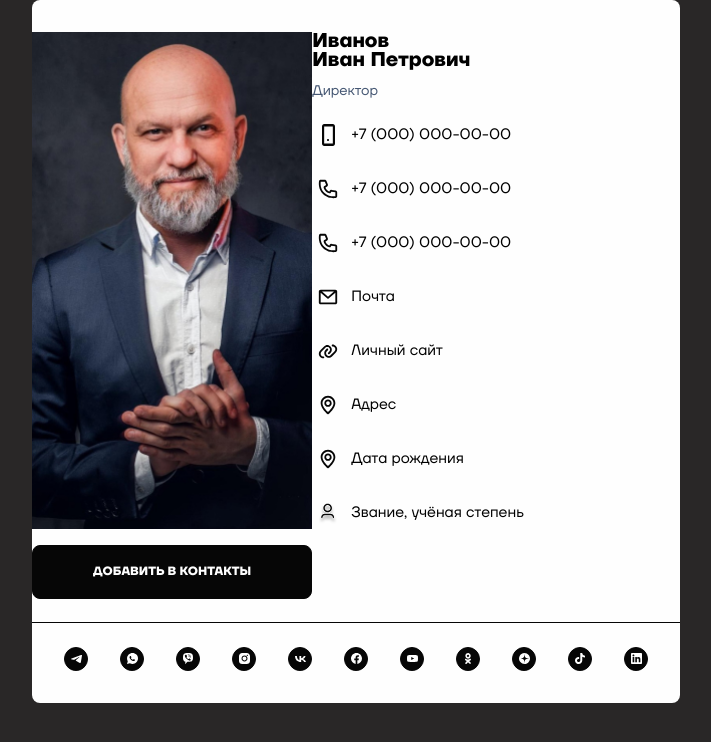
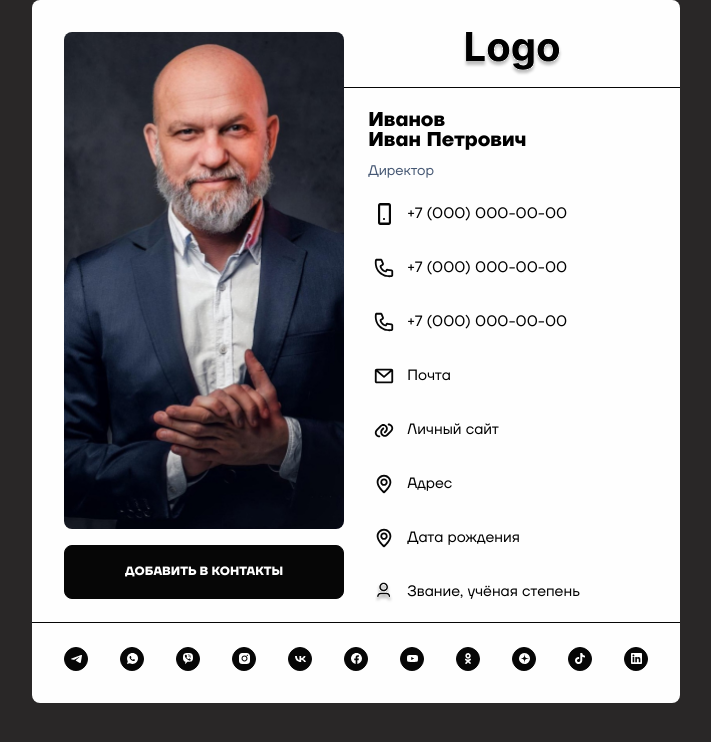
Before and after one commit to DocMoro/hubex, a React (Vite) app: page / in a window 1280 px wide. Shown: the top 742 px of the page, without its empty margins (284-995 px from the left). Built offline with nearby package versions, Linux system fonts and the light colour scheme.

Commit message:
feat: logo and position block

```diff
--- a/src/components/ProfileCard/ProfileCard.jsx
+++ b/src/components/ProfileCard/ProfileCard.jsx
@@ -1,6 +1,7 @@
 import { networkData, personData } from '../../constants/api'
 import DesktopImageContainer from './components/DesktopImageContainer/DesktopImageContainer'
 import Footer from './components/Footer/Footer'
+import Logo from './components/Logo/Logo'
 import PersonDescription from './components/PersonDescription/PersonDescription'
 import s from './ProfileCard.module.less'
 
@@ -9,7 +10,10 @@ const ProfileCard = () => {
     <section className={s.section}>
       <div className={s.container}>
         <DesktopImageContainer imageLink={personData.imageLink} />
-        <PersonDescription personData={personData} />
+        <div className={s.rightBlock}>
+          <Logo className={s.logoPosition} />
+          <PersonDescription personData={personData} />
+        </div>
       </div>
       <Footer networkData={networkData} />
     </section>
--- a/src/components/ProfileCard/ProfileCard.module.less
+++ b/src/components/ProfileCard/ProfileCard.module.less
@@ -10,5 +10,13 @@
 .container {
   display: flex;
 
-  margin: 32px 32px 23px 0;
+  margin: 32px 0 23px 32px;
 }
+
+.rightBlock {
+  width: 100%;
+}
+
+.logoPosition {
+  margin-bottom: 10px;
+}
--- a/src/components/ProfileCard/components/DesktopImageContainer/DesktopImageContainer.module.less
+++ b/src/components/ProfileCard/components/DesktopImageContainer/DesktopImageContainer.module.less
@@ -2,6 +2,7 @@
   font-weight: 700;
   font-size: 12px;
   line-height: 1.3em;
+  white-space: nowrap;
 
   padding: 18px 60px;
   background-color: var(--color-black);
@@ -12,11 +13,20 @@
   box-sizing: border-box;
 
   margin-top: 16px;
+
+  transition: opacity 0.3s ease-in-out;
+
+  &:hover {
+    cursor: pointer;
+    opacity: 0.7;
+  }
 }
 
 .image {
   object-fit: cover;
   object-position: center;
+
+  border-radius: 8px;
 }
 
 .container {
--- /dev/null
+++ b/src/components/ProfileCard/components/Logo/Logo.jsx
@@ -0,0 +1,9 @@
+import clsx from 'clsx'
+
+import s from './Logo.module.less'
+
+const Logo = ({ className }) => {
+  return <div className={clsx(s.logo, className && className)}></div>
+}
+
+export default Logo
--- /dev/null
+++ b/src/components/ProfileCard/components/Logo/Logo.module.less
@@ -0,0 +1,9 @@
+.logo {
+  height: 8%;
+  width: 100%;
+
+  background-image: url('../../../../assets/logo.svg');
+  background-repeat: no-repeat;
+  background-position: center;
+  background-size: contain;
+}
--- a/src/components/ProfileCard/components/PersonDescription/PersonDescription.module.less
+++ b/src/components/ProfileCard/components/PersonDescription/PersonDescription.module.less
@@ -1,6 +1,13 @@
 .description {
   display: flex;
   flex-direction: column;
+
+  width: 100%;
+
+  padding-top: 23px;
+  padding-left: 24px;
+
+  border-top: 1px solid var(--color-black);
 }
 
 .title {
```
Also changed, not shown: src/assets/logo.svg (added).
